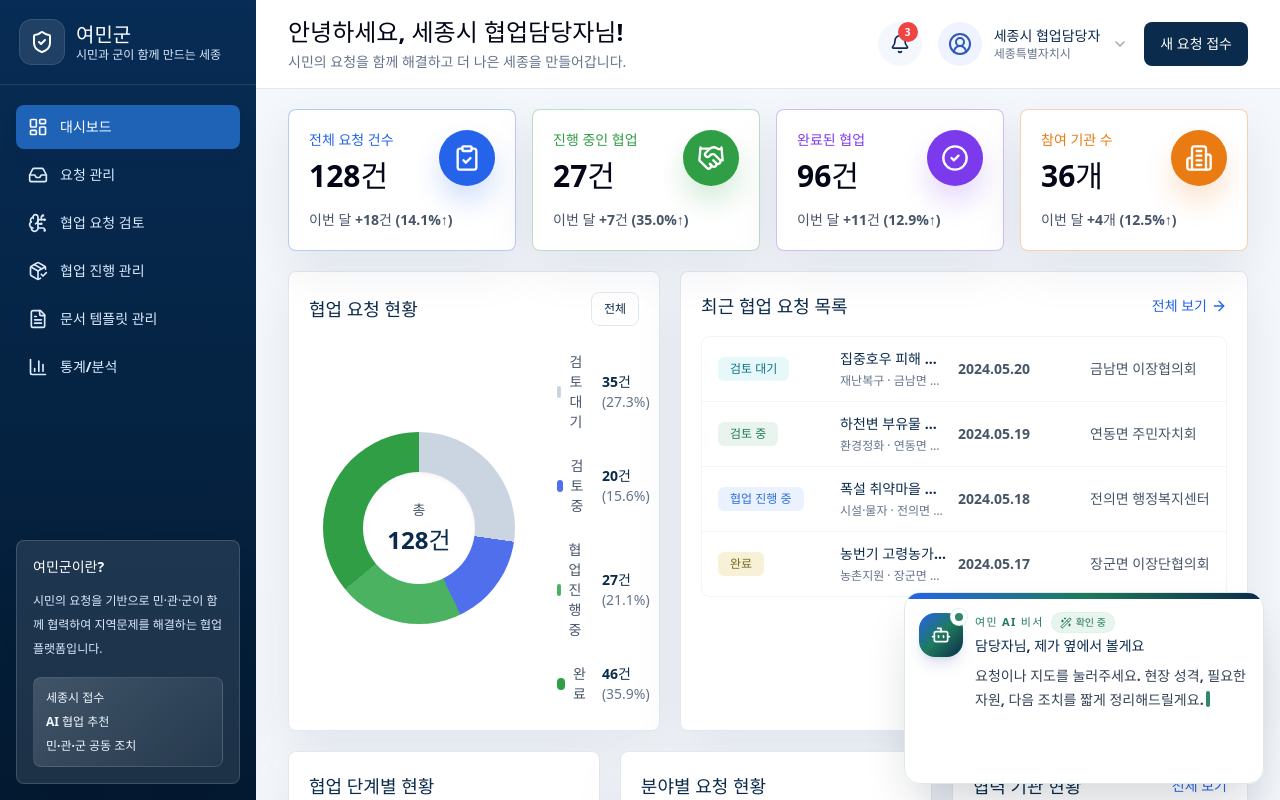
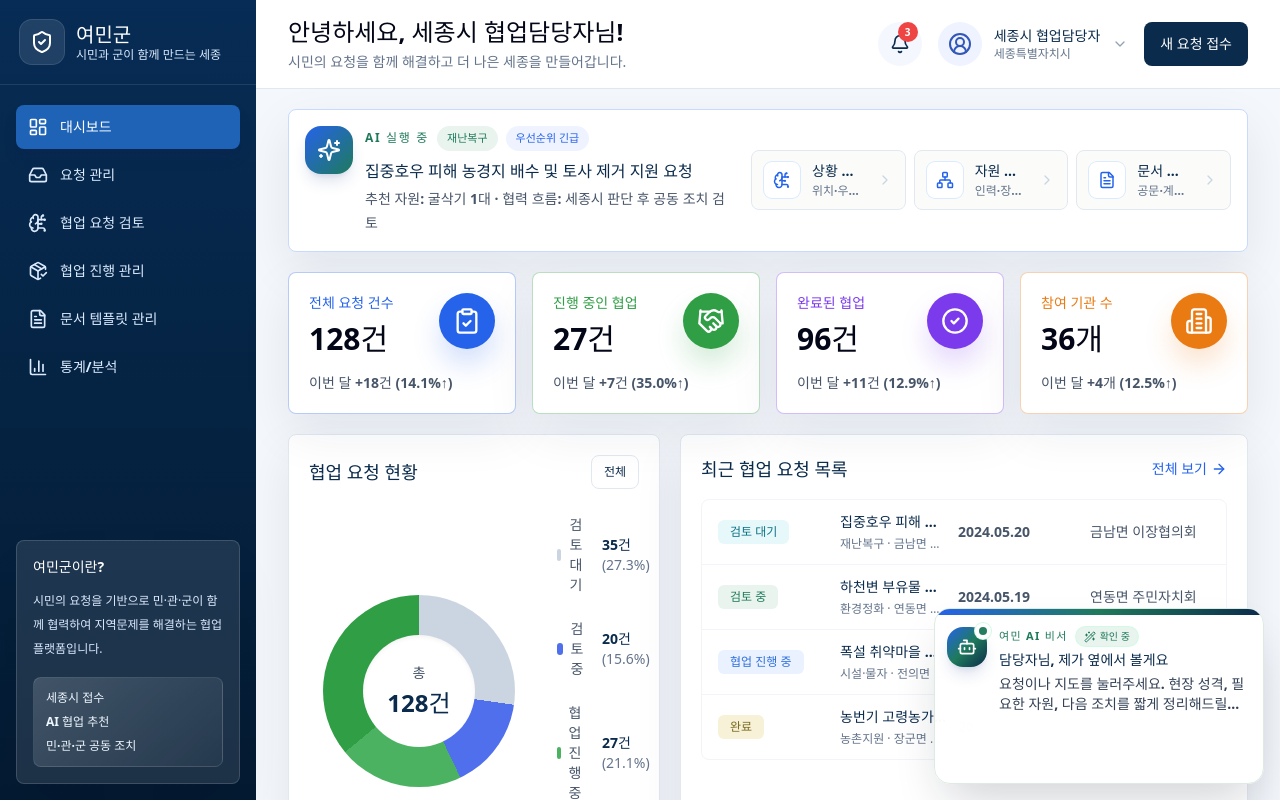
Before and after one commit to ROKA-The-32-Division-Ai-TF/Civil-Military-Partnership, a React (Vite) app: page / in a window 1280 px wide. Shown: the top 800 px of the page. Built offline with nearby package versions, Linux system fonts and the light colour scheme.

Commit message:
Make AI operation flow more visible

```diff
--- a/src/App.tsx
+++ b/src/App.tsx
@@ -12,6 +12,7 @@ import {
   ShieldCheck,
 } from 'lucide-react';
 import { useCallback, useMemo, useState } from 'react';
+import { AICommandBar } from './components/AICommandBar';
 import { AICompanion, type AICompanionMessage } from './components/AICompanion';
 import { AIOperationPanel } from './components/AIOperationPanel';
 import { AnalysisPanel } from './components/AnalysisPanel';
@@ -453,6 +454,39 @@ function App() {
       }
     },
     [explainRequest, requests],
+  );
+
+  const handleAICommand = useCallback(
+    (command: 'brief' | 'resources' | 'document') => {
+      if (command === 'brief') {
+        setActiveMenu('analysis');
+        triggerAI({
+          title: '상황 브리핑 준비했습니다',
+          body: `${selectedRequest.location} 현장입니다. 우선순위는 ${selectedRequest.priority}, 핵심은 위치 확인과 공동 조치 범위 판단입니다.`,
+          chips: [selectedRequest.category, selectedRequest.priority, '현장 확인'],
+        });
+        return;
+      }
+
+      if (command === 'resources') {
+        setActiveMenu('resources');
+        triggerAI({
+          title: '추천 자원을 열었습니다',
+          body: `지금은 ${selectedResources.length}개 자원이 맞춰져 있어요. 먼저 필요한 인력과 차량부터 요청하면 실행 준비가 빨라집니다.`,
+          chips: [`${selectedResources.length}건`, '인력·장비', '지원 요청'],
+        });
+        return;
+      }
+
+      setDocumentOpen(true);
+      triggerAI({
+        title: '문서 초안을 열었습니다',
+        body: '협조공문, 지원계획서, 결과보고서 흐름으로 정리했습니다. 발표 때는 탭을 넘기며 자동 작성 느낌을 보여주면 좋습니다.',
+        chips: ['공문', '계획서', '보고서'],
+        tone: 'success',
+      });
+    },
+    [selectedRequest, selectedResources.length, triggerAI],
   );
 
   const handleCreateRequest = useCallback((input: RequestDraftInput) => {
@@ -1094,7 +1128,14 @@ function App() {
             </div>
           </header>
 
-          <div className="px-4 py-5 sm:px-6 lg:px-8">{activeView}</div>
+          <div className="px-4 py-5 sm:px-6 lg:px-8">
+            <AICommandBar
+              request={selectedRequest}
+              resources={selectedResources}
+              onCommand={handleAICommand}
+            />
+            {activeView}
+          </div>
         </main>
       </div>
 
--- /dev/null
+++ b/src/components/AICommandBar.tsx
@@ -0,0 +1,105 @@
+import {
+  BrainCircuit,
+  ChevronRight,
+  FileText,
+  Network,
+  Sparkles,
+} from 'lucide-react';
+import type { CollaborationRequest, RecommendationResource } from '../data';
+
+type AICommand = 'brief' | 'resources' | 'document';
+
+interface AICommandBarProps {
+  request: CollaborationRequest;
+  resources: RecommendationResource[];
+  onCommand: (command: AICommand) => void;
+}
+
+const commandItems = [
+  {
+    id: 'brief',
+    label: '상황 브리핑',
+    detail: '위치·우선순위',
+    icon: BrainCircuit,
+  },
+  {
+    id: 'resources',
+    label: '자원 추천',
+    detail: '인력·장비 매칭',
+    icon: Network,
+  },
+  {
+    id: 'document',
+    label: '문서 초안',
+    detail: '공문·계획서',
+    icon: FileText,
+  },
+] as const;
+
+export function AICommandBar({
+  request,
+  resources,
+  onCommand,
+}: AICommandBarProps) {
+  const primaryResource = resources[0]?.name ?? request.neededResources[0] ?? '자원 검토';
+
+  return (
+    <section className="mb-5 overflow-hidden rounded-lg border border-[#C8DAFF] bg-white shadow-panel">
+      <div className="grid gap-4 p-4 lg:grid-cols-[minmax(0,1fr)_auto] lg:items-center">
+        <div className="flex min-w-0 items-start gap-3">
+          <div className="relative flex h-12 w-12 shrink-0 items-center justify-center rounded-2xl bg-[linear-gradient(135deg,#2563EB,#1F7A5C)] text-white shadow-lg shadow-blue-900/15">
+            <span className="absolute inset-0 animate-ping rounded-2xl bg-publicGreen/20" />
+            <Sparkles className="relative h-6 w-6" aria-hidden="true" />
+          </div>
+          <div className="min-w-0">
+            <div className="flex flex-wrap items-center gap-2">
+              <p className="text-xs font-black uppercase tracking-[0.14em] text-publicGreen">
+                AI 실행 중
+              </p>
+              <span className="rounded-full bg-[#EAF4EF] px-2.5 py-1 text-[11px] font-black text-publicGreen">
+                {request.category}
+              </span>
+              <span className="rounded-full bg-[#EEF3FF] px-2.5 py-1 text-[11px] font-black text-[#2563EB]">
+                우선순위 {request.priority}
+              </span>
+            </div>
+            <h2 className="mt-2 truncate text-base font-black text-civicNavy">
+              {request.title}
+            </h2>
+            <p className="mt-1 text-sm font-semibold leading-6 text-slate-600">
+              추천 자원: {primaryResource} · 협력 흐름: 세종시 판단 후 공동 조치 검토
+            </p>
+          </div>
+        </div>
+
+        <div className="grid gap-2 sm:grid-cols-3 lg:w-[480px]">
+          {commandItems.map((item) => {
+            const Icon = item.icon;
+
+            return (
+              <button
+                key={item.id}
+                type="button"
+                onClick={() => onCommand(item.id)}
+                className="group flex min-w-0 items-center gap-3 rounded-lg border border-slate-200 bg-[#FBFCFA] px-3 py-2.5 text-left transition hover:-translate-y-0.5 hover:border-[#8CB4FF] hover:bg-white hover:shadow-md"
+              >
+                <span className="flex h-9 w-9 shrink-0 items-center justify-center rounded-lg bg-white text-[#2563EB] ring-1 ring-blue-100 group-hover:bg-[#EEF3FF]">
+                  <Icon className="h-[18px] w-[18px]" aria-hidden="true" />
+                </span>
+                <span className="min-w-0 flex-1">
+                  <span className="block truncate text-sm font-black text-civicNavy">
+                    {item.label}
+                  </span>
+                  <span className="mt-0.5 block truncate text-xs font-semibold text-slate-500">
+                    {item.detail}
+                  </span>
+                </span>
+                <ChevronRight className="h-4 w-4 shrink-0 text-slate-300 group-hover:text-[#2563EB]" />
+              </button>
+            );
+          })}
+        </div>
+      </div>
+    </section>
+  );
+}
--- a/src/components/AICompanion.tsx
+++ b/src/components/AICompanion.tsx
@@ -42,11 +42,11 @@ export function AICompanion({ message, pulse }: AICompanionProps) {
   }, [message.body, pulse]);
 
   return (
-    <aside className="fixed bottom-3 left-4 right-4 z-40 overflow-hidden rounded-2xl border border-[#DDEBE3] bg-white/95 text-slate-900 shadow-2xl shadow-slate-900/20 backdrop-blur-xl lg:bottom-4 lg:left-auto lg:right-4 lg:w-[360px]">
+    <aside className="fixed bottom-3 right-3 z-40 w-[min(330px,calc(100vw-1.5rem))] overflow-hidden rounded-2xl border border-[#DDEBE3] bg-white/95 text-slate-900 shadow-2xl shadow-slate-900/20 backdrop-blur-xl lg:bottom-4 lg:right-4">
       <div className={`h-1.5 bg-gradient-to-r ${tone}`} />
-      <div className="p-3.5">
+      <div className="p-3">
         <div className="flex items-start gap-3">
-          <div className={`relative flex h-11 w-11 shrink-0 items-center justify-center rounded-2xl bg-gradient-to-br ${tone} text-white shadow-lg shadow-blue-900/15`}>
+          <div className={`relative flex h-10 w-10 shrink-0 items-center justify-center rounded-2xl bg-gradient-to-br ${tone} text-white shadow-lg shadow-blue-900/15`}>
             <span
               key={pulse}
               className="absolute inset-0 animate-ping rounded-2xl bg-publicGreen/20"
@@ -70,7 +70,15 @@ export function AICompanion({ message, pulse }: AICompanionProps) {
             <p className="mt-1 truncate text-sm font-black text-civicNavy">
               {message.title}
             </p>
-            <p className="mt-2 min-h-[42px] text-sm font-semibold leading-6 text-slate-700">
+            <p
+              className="mt-1 min-h-[36px] text-sm font-semibold leading-5 text-slate-700"
+              style={{
+                display: '-webkit-box',
+                WebkitBoxOrient: 'vertical',
+                WebkitLineClamp: 2,
+                overflow: 'hidden',
+              }}
+            >
               {typedBody}
               <span className="ml-0.5 inline-block h-4 w-1 translate-y-0.5 animate-pulse rounded bg-publicGreen" />
             </p>
--- a/src/components/AIOperationPanel.tsx
+++ b/src/components/AIOperationPanel.tsx
@@ -97,8 +97,8 @@ export function AIOperationPanel({ request, onExplain }: AIOperationPanelProps)
               onClick={() => {
                 setActiveStep(index);
                 onExplain?.({
-                  title: `AI 단계 실행: ${step.label}`,
-                  body: `${step.detail} 단계입니다. "${request.title}" 요청의 ${request.category} 특성을 기준으로 판단 근거를 갱신하고 다음 조치 후보를 좁힙니다.`,
+                  title: `${step.label} 진행 중`,
+                  body: `${step.detail}. 이 기준으로 "${request.title}"의 다음 조치를 더 좁혀보겠습니다.`,
                   chips: [step.label, request.category, '실시간 갱신'],
                 });
               }}
--- a/src/components/AnalysisPanel.tsx
+++ b/src/components/AnalysisPanel.tsx
@@ -1,4 +1,4 @@
-import { FileText, Sparkles } from 'lucide-react';
+import { CheckCircle2, FileText, Network, Sparkles, Target } from 'lucide-react';
 import { categoryLegend, type CollaborationRequest } from '../data';
 
 interface AnalysisPanelProps {
@@ -14,6 +14,26 @@ const priorityStyle: Record<CollaborationRequest['priority'], string> = {
 
 export function AnalysisPanel({ request, onOpenDocument }: AnalysisPanelProps) {
   const palette = categoryLegend[request.category];
+  const aiResults = [
+    {
+      label: '유형 분류',
+      value: request.category,
+      detail: '요청 성격 확인',
+      icon: Target,
+    },
+    {
+      label: '자원 추출',
+      value: `${request.neededResources.length}개`,
+      detail: request.neededResources[0],
+      icon: Network,
+    },
+    {
+      label: '판단 상태',
+      value: '완료',
+      detail: `우선순위 ${request.priority}`,
+      icon: CheckCircle2,
+    },
+  ];
 
   return (
     <section className="rounded-lg border border-white bg-white/[0.92] p-5 shadow-panel backdrop-blur">
@@ -48,6 +68,36 @@ export function AnalysisPanel({ request, onOpenDocument }: AnalysisPanelProps) {
           <dd className="font-semibold text-slate-800">{request.location}</dd>
         </div>
       </dl>
+
+      <div className="mt-5 grid gap-2 sm:grid-cols-3 xl:grid-cols-1 2xl:grid-cols-3">
+        {aiResults.map((item) => {
+          const Icon = item.icon;
+
+          return (
+            <div
+              key={item.label}
+              className="rounded-lg border border-[#DDEBE3] bg-[#FBFCFA] p-3"
+            >
+              <div className="flex items-center gap-2">
+                <span className="flex h-8 w-8 items-center justify-center rounded-lg bg-[#EAF4EF] text-publicGreen">
+                  <Icon className="h-4 w-4" aria-hidden="true" />
+                </span>
+                <span className="min-w-0">
+                  <span className="block truncate text-xs font-bold text-slate-500">
+                    {item.label}
+                  </span>
+                  <span className="block truncate text-sm font-black text-civicNavy">
+                    {item.value}
+                  </span>
+                </span>
+              </div>
+              <p className="mt-2 truncate text-xs font-semibold text-slate-500">
+                {item.detail}
+              </p>
+            </div>
+          );
+        })}
+      </div>
 
       <div className="mt-5 rounded-lg border border-[#DDEBE3] bg-[#F4FAF7] p-4">
         <p className="mb-2 text-sm font-bold text-civicNavy">AI 분석 요약</p>
```
